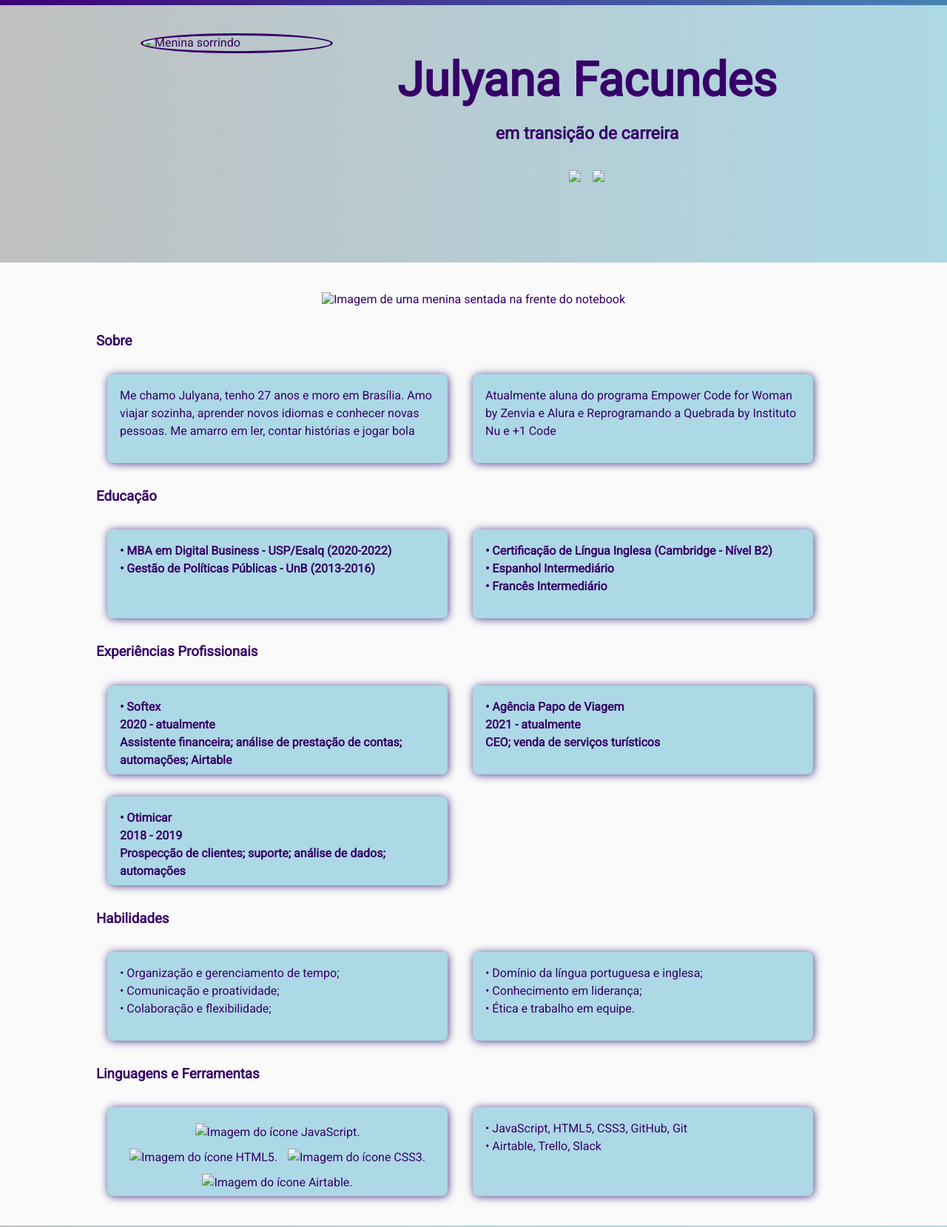
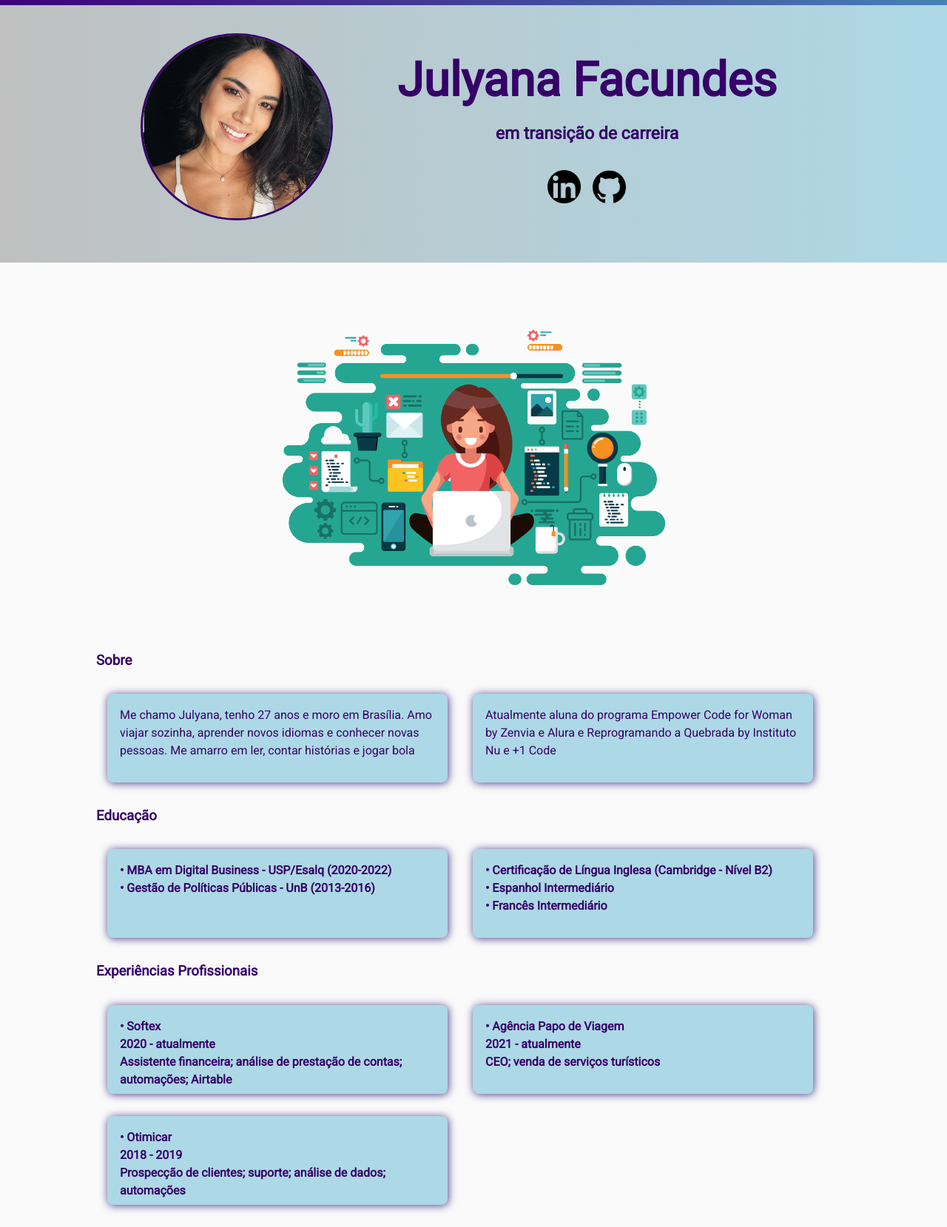
Before and after one commit to jufacundes/portf-lio-alura, a plain HTML site: page index.html in a window 1280 px wide. Shown: the part 45-1704 px from the top of the page at 74% size. Drawn offline with Linux system fonts and the light colour scheme; a script that the page names is missing.

Commit message:
Add files via upload

```diff
--- a/index.html
+++ b/index.html
@@ -3,7 +3,7 @@
 <head>
     <meta charset="UTF-8">
     <meta http-equiv="X-UA-Compatible" content="IE=edge">
-    <link rel="shortcut icon" type="imagex/png" href="4185758.png">
+    <link rel="shortcut icon" type="imagex/png" href="Ícones/4185758.png">
     <link rel="stylesheet" href="style.css">
     <link rel="preconnect" href="https://fonts.googleapis.com">
     <link rel="preconnect" href="https://fonts.gstatic.com" crossorigin>
@@ -23,9 +23,9 @@
         </nav>
     </header>
 
-    <img class="icone-menu" src="iconemenu.png" width="32px" height="32px">
+    <img class="icone-menu" src="Ícones/iconemenu.png" width="32px" height="32px">
     <div id="menu-mobile" class="menu-mobile display-menu">
-        <img id="menu-exit" class="icone-exit" src="fechar.png" height="32px" width="32px">
+        <img id="menu-exit" class="icone-exit" src="Ícones/fechar.png" height="32px" width="32px">
         <div class="nav-mobile">
             <ul>
                 <li><a href="#sobre">Sobre</a></li>
@@ -44,15 +44,15 @@
             <h2>em transição de carreira</h2>
 
             <div class="contato">
-                <a href="https://www.linkedin.com/in/julyanafacundes/" target="_blank"><img src="linkedin.png"></a>
-                <a href="https://github.com/jufacundes" target="_blank"><img src="github.png"></a>
+                <a href="https://www.linkedin.com/in/julyanafacundes/" target="_blank"><img src="Ícones/linkedin.png"></a>
+                <a href="https://github.com/jufacundes" target="_blank"><img src="Ícones/github.png"></a>
 
             </div>
             </center>
         </div>
 
         <div>
-            <img alt="Menina sorrindo" src="foto.jpg" class="avatar">
+            <img alt="Menina sorrindo" src="Ícones/foto.jpg" class="avatar">
         </div>
 
     </section>
@@ -60,7 +60,7 @@
     <main>
         <div class="sobre" id="sobre">
             <center>
-            <img src="icone.png" class="foto-sobre margem-caixas" alt="Imagem de uma menina sentada na frente do notebook">
+            <img src="Ícones/icone.png" class="foto-sobre margem-caixas" alt="Imagem de uma menina sentada na frente do notebook">
             </center>
             <div class="texto-sobre">
             <h3 class="titulo">Sobre</h3>
@@ -109,10 +109,10 @@
             <ul>
                 <li class="background-texto margem-caixas">
             <center>
-            <img src="js.png" class="icones-interesses" alt="Imagem do ícone JavaScript.">
-            <img src="html.png" class="icones-interesses" alt="Imagem do ícone HTML5.">
-            <img src="css.png" class="icones-interesses" alt="Imagem do ícone CSS3.">
-            <img src="airtable.png" class="icones-interesses" alt="Imagem do ícone Airtable.">
+            <img src="Ícones/js.png" class="icones-interesses" alt="Imagem do ícone JavaScript.">
+            <img src="Ícones/html.png" class="icones-interesses" alt="Imagem do ícone HTML5.">
+            <img src="Ícones/css.png" class="icones-interesses" alt="Imagem do ícone CSS3.">
+            <img src="Ícones/airtable.png" class="icones-interesses" alt="Imagem do ícone Airtable.">
             </center>
         </li>
 
```
